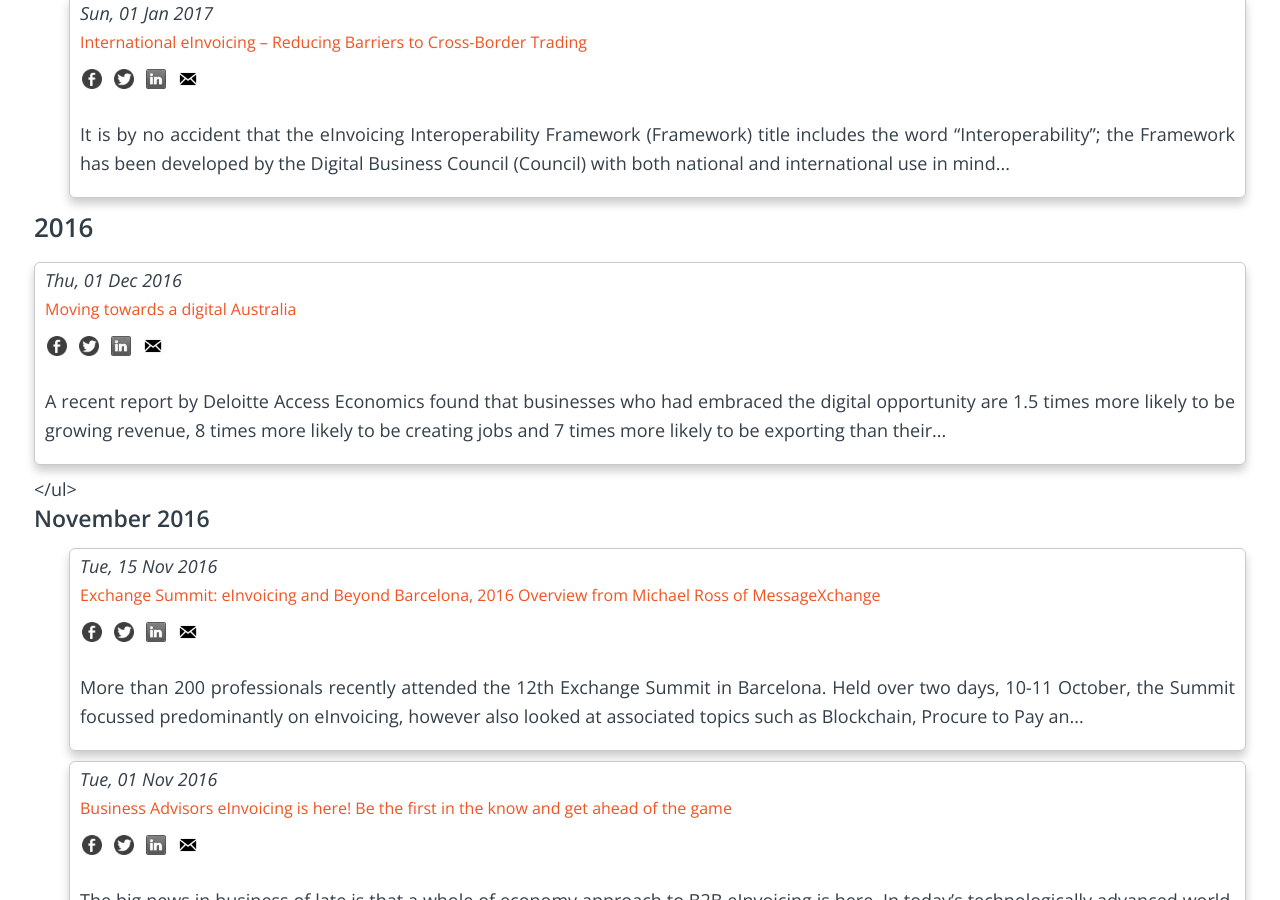
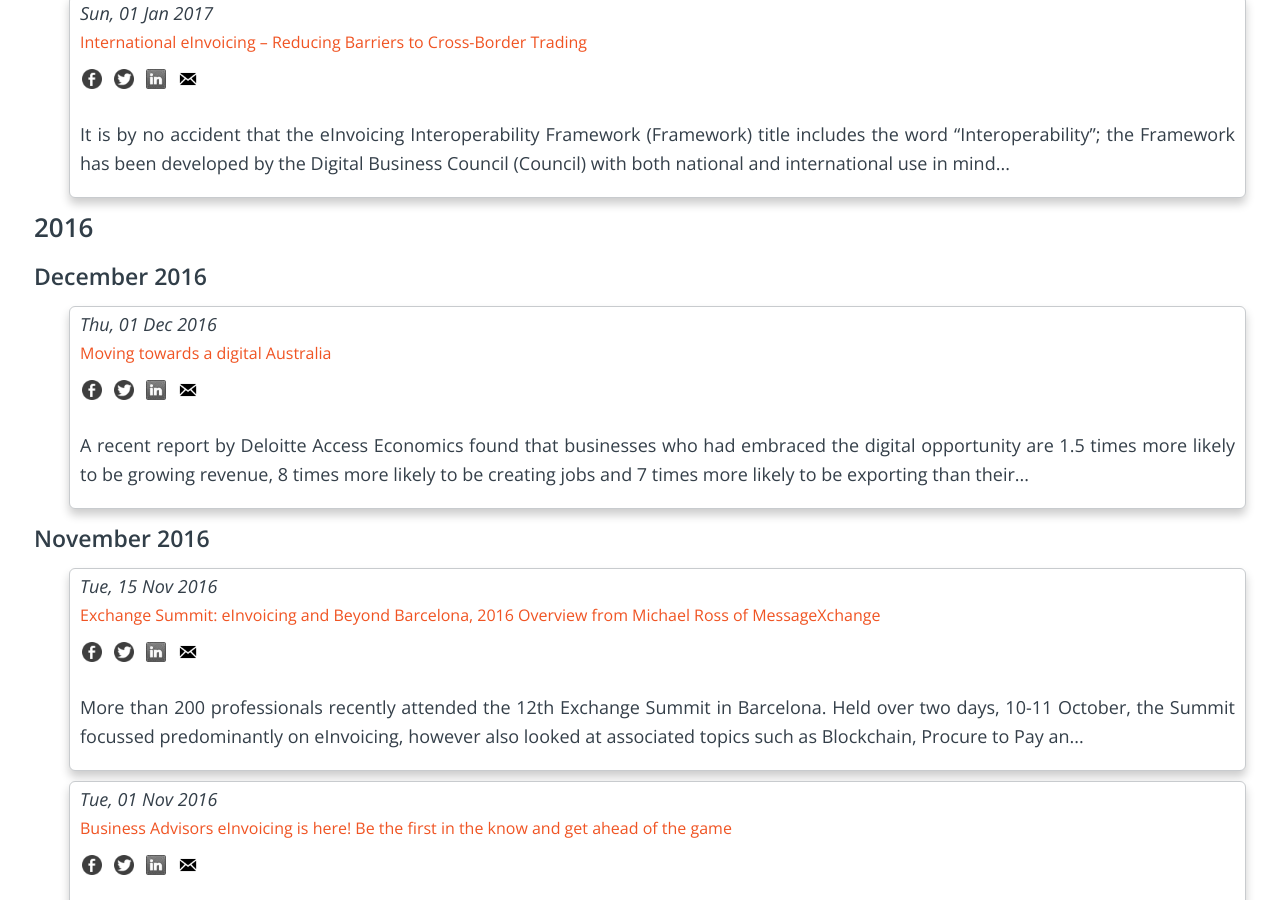
Before and after one commit to Digital-Business-Council/Digital-Business-Council.github.io, a Jekyll site: the page built from pages/business-zone/blogs/all-blogs.md, in a window 1280 px wide and 900 px high, scrolled down 431 px. Built offline with Jekyll 4.4.1, drawn with Linux system fonts in a browser that asks for light colours.

Commit message:
Update all-blogs.md

```diff
--- a/pages/business-zone/blogs/all-blogs.md
+++ b/pages/business-zone/blogs/all-blogs.md
@@ -26,8 +26,8 @@ permalink: /blogs/
   {% capture month %}{{ blog-page.date | date: '%m%Y' }}{% endcapture %}
   {% if blog-page.next.categories contains 'blog' %}
     {% capture nmonth %}{{ blog-page.next.date | date: '%m%Y' }}{% endcapture %}
-    {% if month != nmonth and year == nyear %}
-      {% if forloop.index != 1 %}
+    {% if month != nmonth %}
+      {% if forloop.index != 1 and year == nyear %}
         </ul>
       {% endif %}
       <h3>{{ blog-page.date | date: '%B %Y' }}</h3><ul>
```
